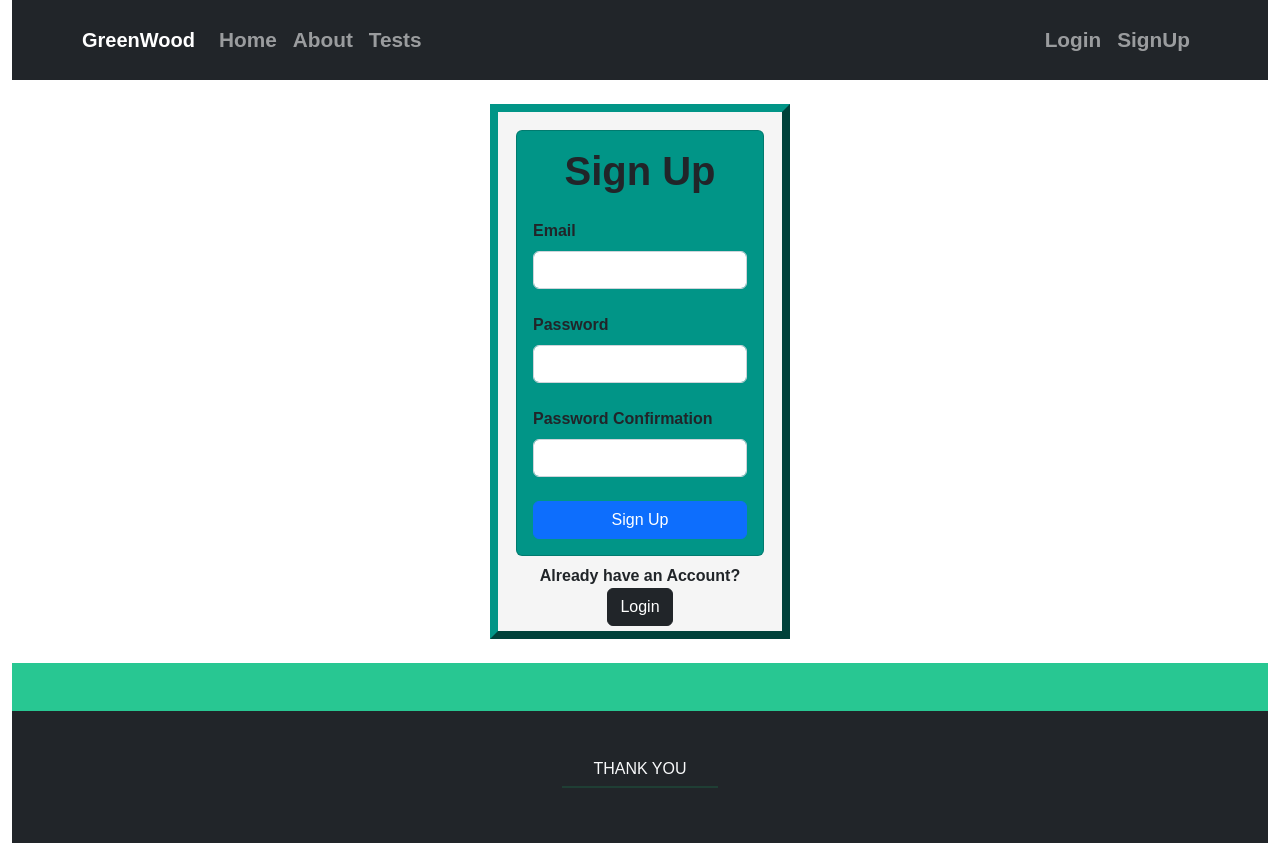
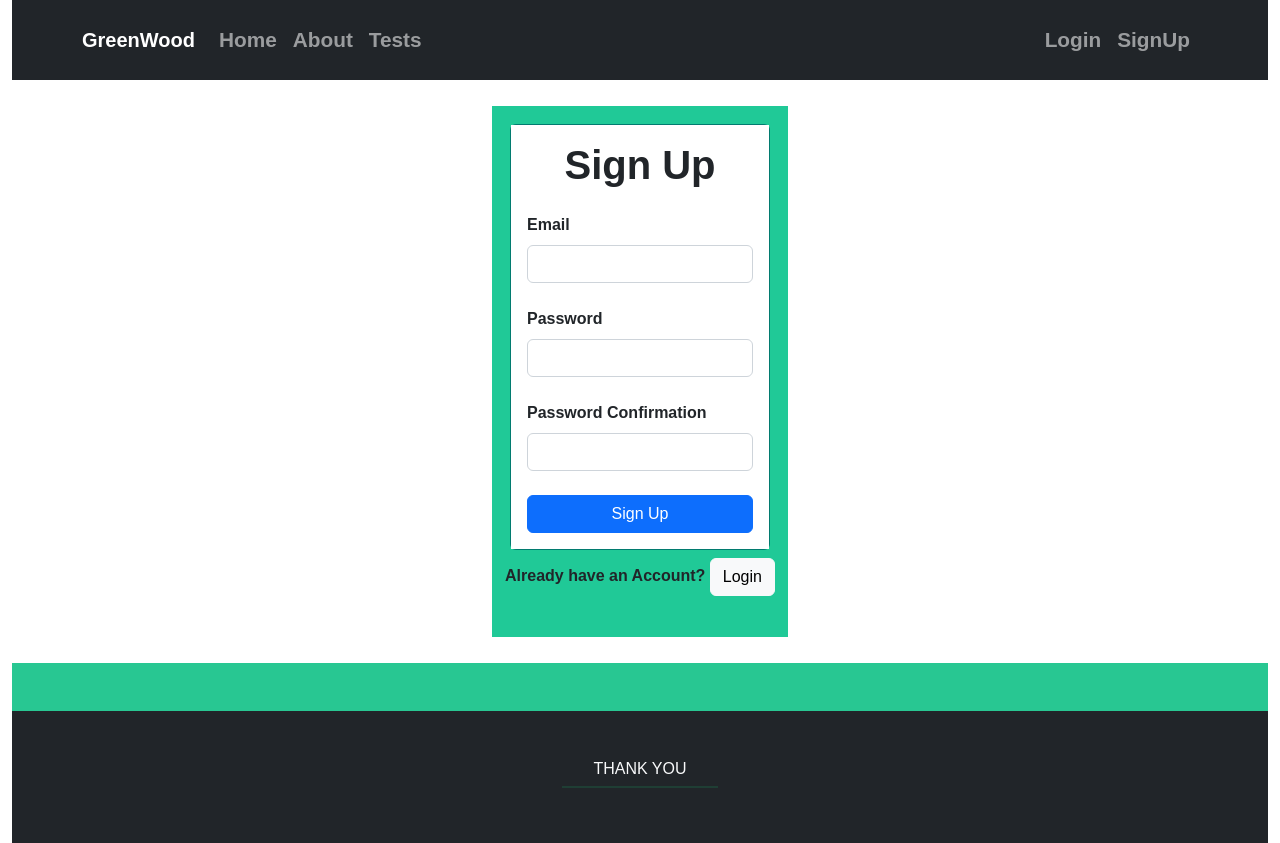
Before and after one commit to Astro3321/greenwood, a React (Create React App) app: page /signup in a window 1280 px wide. Built offline with nearby package versions, Linux system fonts and the light colour scheme; no server answers; a web font is replaced by a local one.

Commit message:
fixed login and signup card colour issues

```diff
--- a/src/components/Login.js
+++ b/src/components/Login.js
@@ -39,9 +39,9 @@ export default function Login() {
 
   return (<>
   <br></br>
-  <div className="square1">
-    <Card>
-      <Card.Body>
+  <div className="square1" style={{background:"#20c997",border:"2px solid white"}}>
+    <Card >
+      <Card.Body style={{background:"white"}}>
       <h1 className='text-center mb-4'><strong>Login</strong></h1>
       {error && <Alert variant="danger">{error}</Alert>}
         <Form onSubmit={handleSubmit}>
@@ -60,7 +60,7 @@ export default function Login() {
       </Card.Body>
     </Card>
     <div className="w-100 text-center mt-2 text-dark">
-      <strong> Need an Account? <Link className='btn btn-dark'  to="/signup">Sign Up</Link></strong>
+      <strong> Need an Account? <Link className='btn btn-light'  to="/signup">Sign Up</Link></strong>
     </div>
     </div>
     <br></br>
--- a/src/components/Signup.js
+++ b/src/components/Signup.js
@@ -35,9 +35,9 @@ export default function Signup() {
 
     return (<>
     <br></br>
-    <div className="square2">
-    <Card>
-        <Card.Body>
+    <div className="square2" style={{background:"#20c997",border:"2px solid white"}}>
+    <Card >
+        <Card.Body style={{background:"white"}}>
             <h1 className='text-center mb-4'><strong>Sign Up</strong></h1>
             {error && <Alert variant="danger">{error}</Alert>}
             <Form onSubmit={handleSubmit}>
@@ -61,7 +61,7 @@ export default function Signup() {
         </Card.Body>
     </Card>
     <div className="w-100 text-center mt-2 text-dark">
-    <strong> Already have an Account? </strong><Link className='btn btn-dark ml-3'  to="/login">Login</Link>
+    <strong> Already have an Account? </strong><Link className='btn btn-light ml-3'  to="/login">Login</Link>
     </div>
     </div>
     <br></br>
```
